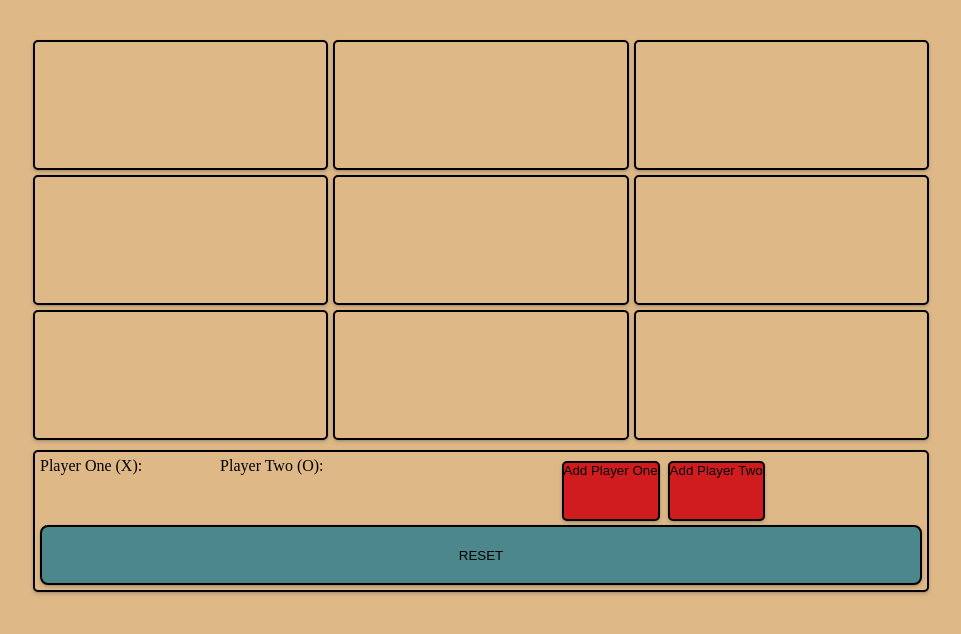
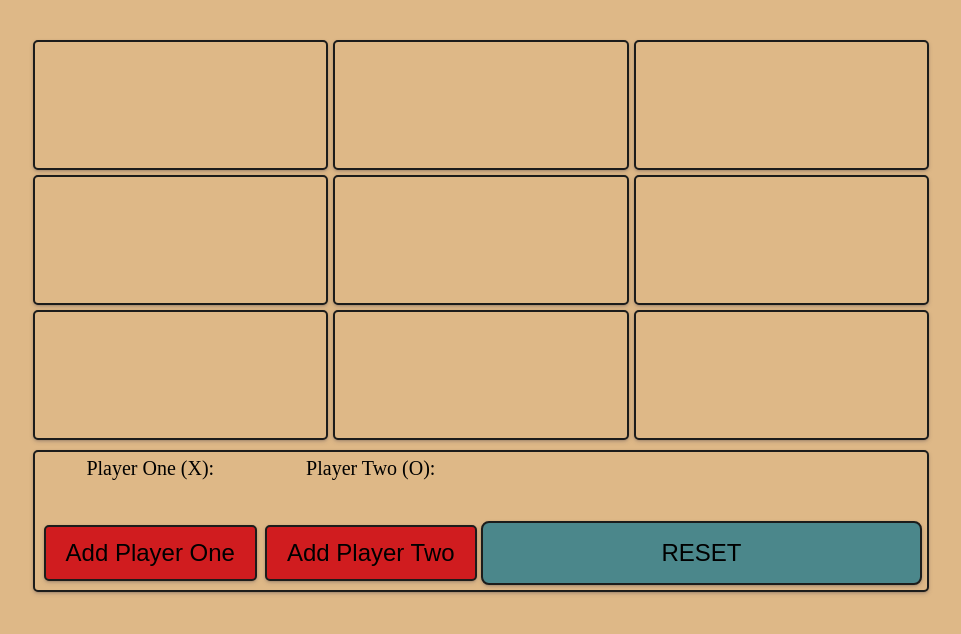
Before and after one commit to Jordy4D/tic-tac-toe, a plain HTML site: page index.html in a window 1280 px wide. Shown: the whole page, without its empty margins (159-1120 px from the left). Drawn offline with Linux system fonts and the light colour scheme.

Commit message:
basic styling completed, project done

```diff
--- a/script.js
+++ b/script.js
@@ -18,7 +18,6 @@ const gameboard = (function() {
 
 
     const addMark = (row, col, mark) => {
-        // board.filter((element) => element[row][col] = "X")
 
         if (board[row][col] !== '') {
 
@@ -56,7 +55,6 @@ const playerController = (function () {
         getDisplay.displayPlayerTwoName();
     }
 
-    // const allPlayers = [];
 
 
 
@@ -69,7 +67,6 @@ const gameController = (function () {
 
     const controllerBoard = gameboard.getBoard();
 
-    // const players = Player.allPlayers;
 
     const players = [
         { name: "Player One", mark: "X" },
@@ -160,10 +157,9 @@ const gameController = (function () {
                     (gameboard.getBoard()[1].includes('') === false ) &&
                     (gameboard.getBoard()[2].includes('')  === false) ) {
                         getDisplay.winner.textContent = `Tie!`
-                    }
+        }
+    }
 
-
-    }
 
     const boardReset = () => {
         gameboard.boardStart();
@@ -215,10 +211,12 @@ const getDisplay = (function() {
     playerTwoDisplay.textContent = `Player Two (O): `
 
 
-
     const winner = document.createElement('div')
     winner.classList.add('winner')
     winner.textContent = ``
+
+    const btnGroup = document.createElement('div')
+    btnGroup.classList.add('btnGroup')
 
     const getPlayerOneName = document.createElement('button')
     getPlayerOneName.classList.add('nameBtn')
@@ -239,10 +237,11 @@ const getDisplay = (function() {
     container.appendChild(info)
     info.appendChild(playerNames)
     info.appendChild(winner)
-    info.appendChild(btnNameGroup)
+    info.appendChild(btnGroup)
     btnNameGroup.appendChild(getPlayerOneName)
     btnNameGroup.appendChild(getPlayerTwoName)
-    info.appendChild(resetBtn)
+    btnGroup.appendChild(btnNameGroup)
+    btnGroup.appendChild(resetBtn)
     container.appendChild(board)
     playerNames.appendChild(playerOneDisplay)
     playerNames.appendChild(playerTwoDisplay)
@@ -320,36 +319,3 @@ const getDisplay = (function() {
 gameboard
 gameController
 getDisplay
-
-// horizontal win test
-// gameController.playRound(0,0)
-// gameController.playRound(1,0)
-// gameController.playRound(0,1)
-// gameController.playRound(2,2)
-// gameController.playRound(0,2)
-
-// vertical win test
-// gameController.playRound(0,0)
-// gameController.playRound(0,1)
-// gameController.playRound(1,0)
-// gameController.playRound(2,2)
-// gameController.playRound(2,0)
-
-// diagonal win test (second player)
-// gameController.playRound(1,0)
-// gameController.playRound(0,0)
-// gameController.playRound(2,0)
-// gameController.playRound(1,1)
-// gameController.playRound(0,1)
-// gameController.playRound(2,2)
-
-// tie
-// gameController.playRound(1,0)
-// gameController.playRound(0,0)
-// gameController.playRound(2,0)
-// gameController.playRound(1,1)
-// gameController.playRound(0,1)
-// gameController.playRound(2,1)
-// gameController.playRound(2,2)
-// gameController.playRound(0,2)
-// gameController.playRound(1,2)
--- a/style.css
+++ b/style.css
@@ -13,8 +13,7 @@
 
 body {
     display: grid;
-    /* justify-content: center;
-    align-self: center; */
+
     padding: 20px;
 
 }
@@ -24,31 +23,41 @@ body {
     grid-template-columns: 1fr 1fr 1fr;
     grid-template-rows: repeat(4, 1fr);
     height: 50vh;
+    min-width: 750px;
     width: 70vw;
     justify-self: center;
     align-self: center;
     gap: 5px;
-    /* border: 2px solid black; */
     margin-top: 20px;
 }
 
 .info {
     display: grid;
+    grid-template-columns: repeat(4, 1fr);
+    grid-template-rows: repeat(2, 1fr);
     grid-column: 1 / 4;
     grid-row: 3 / 4;
     height: 8em;
     width: auto;
     padding: 5px;
-    border: 2px solid black;
+    border: 2px solid var(--accent-color);
     border-radius: 5px;
     box-shadow: var(--main-box-shadow);
 }
 
 .playersContainer {
     display: grid;
-    /* grid-template-rows: repeat(3, 1fr); */
-    grid-template-columns: 1fr 1fr;
-    /* gap: 15px; */
+    grid-column: 1 / 3;
+    grid-template-columns: repeat(2, 1fr);
+    grid-template-rows: 1fr;
+    font-size: 1.25em;
+
+}
+
+.playerNames {
+    display: grid;
+    justify-items: center;
+
 }
 
 
@@ -58,16 +67,14 @@ body {
     grid-template-rows: repeat(3, 1fr);
     grid-column: 1 / 4;
     height: 50vh;
-    /* width: 50vw; */
     gap: 5px;
-    /* border: 2px solid black; */
 }
 
 .boardSquare {
     display: grid;
     justify-content: center;
     align-items: center;
-    border: 2px solid black;
+    border: 2px solid var(--accent-color);
     border-radius: 5px;
     /* height: 5px; */
     /* width: 5px; */
@@ -81,40 +88,59 @@ body {
 }
 
 .winner {
+    display: grid;
+    grid-column: 3 / 5;
+    justify-content: center;
+    align-items: center;
     margin: 0;
     padding: 2px;
+    font-size: 1.5em;
+}
+
+
+.btnGroup {
+    display: grid;
+    grid-template-columns: repeat(4, 1fr);
+    grid-template-rows: 1fr;
+    grid-column: 1 / 5;
+    grid-row: 2;
+}
+
+.nameBtn {
+    display: grid;
+    justify-content: center;
+    align-items: center;
+    /* grid-column: 1 / 3; */
+    /* grid-row: 2; */
+    background-color: var(--primary-color);
+    border: 2px solid var(--accent-color);
+    border-radius: 5px;
+    margin: 4px;
+    box-shadow: var(--main-box-shadow);
+    font-size: 1.5em;
+}
+
+
+.btnNameGroup {
+    display: grid;
+    /* justify-content: space-evenly; */
+    grid-column: 1 / 3;
+    /* grid-row: 1; */
+    /* justify-content: center; */
+
+    grid-template-columns: repeat(2, 1fr);
+    grid-template-rows: 1fr;
 }
 
 
 
-.nameBtn {
-    display: grid;
-    grid-column: 3;
-    background-color: var(--primary-color);
-    border: 2px solid black;
-    border-radius: 5px;
-    margin: 4px;
-    box-shadow: var(--main-box-shadow);
-}
-
-.btnNameGroup {
-    display: flex;
-
-    /* grid-template-columns: repeat(3, 1fr); */
-    /* grid-template-rows: 1fr; */
-}
-
-/* .nameBtn {
-
-} */
-
-
 .resetBtn {
     background-color: var(--secondary-color);
-    grid-column: 1 / 4;
+    grid-row: 1;
+    grid-column: 3 / 5;
     border-radius: 8px;
     border: 2px solid var(--secondary-color);
     box-shadow: var(--main-box-shadow);
-    border: 2px solid black;
-
+    border: 2px solid var(--accent-color);
+    font-size: 1.5em;
 }
```
